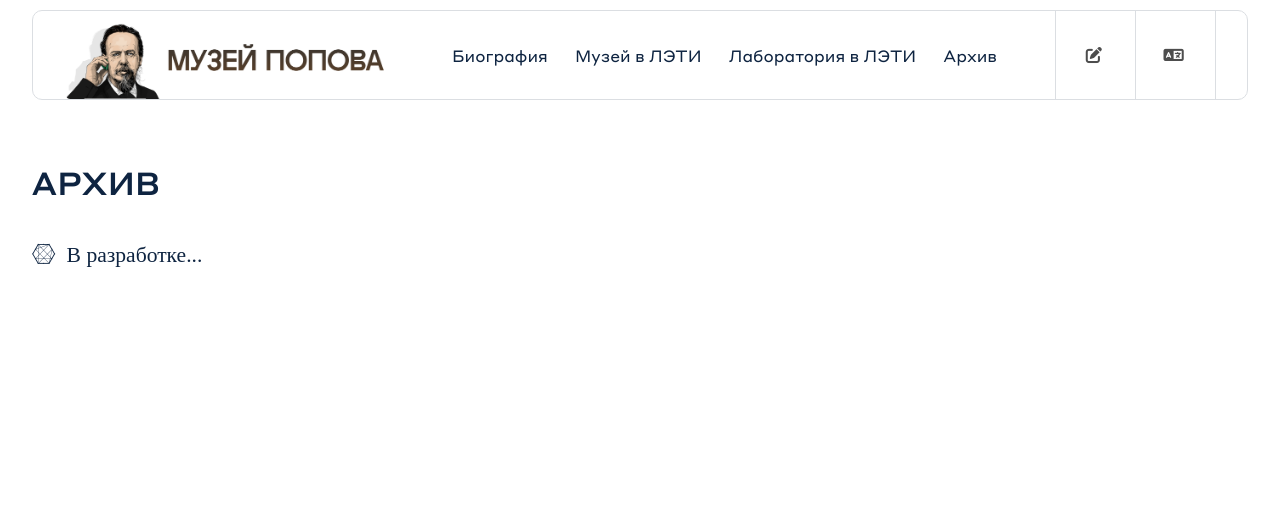
After one commit to matvej-melikhov/popov-museum, a Flask app: page /archive in a window 1280 px wide. The commit adds this page. Shown: the top 513 px of the page. Run offline with Flask 3, Linux system fonts and the light colour scheme; some libraries are stand-ins or nearby versions.

Commit message:
Добавление страницы "Архив"

```diff
--- a/app/routes.py
+++ b/app/routes.py
@@ -17,6 +17,10 @@ def laboratory_museum():
 def registration():
     return render_template("registration.html")
 
+@application.route("/archive")
+def archive():
+    return render_template("archive.html");
+
 @application.route("/success")
 def success():
     return render_template("success.html")
--- /dev/null
+++ b/app/templates/archive.html
@@ -0,0 +1,11 @@
+{% extends "base-templates/base.html" %}
+
+{% block title %}Архив{% endblock %}
+
+
+{% block content %}
+
+    <h2 class="title">Архив</h2>
+    <p class="text"><i class="fa-brands fa-connectdevelop"></i>&nbsp;&nbsp;В разработке...</p>
+
+{% endblock %}
--- a/app/templates/base-templates/base.html
+++ b/app/templates/base-templates/base.html
@@ -28,7 +28,7 @@
                <li class="navbar__item"><a href="">Биография</a></li>
                <li class="navbar__item"><a href="">Музей&nbsp;в&nbsp;ЛЭТИ</a></li>
                <li class="navbar__item"><a href="">Лаборатория&nbsp;в&nbsp;ЛЭТИ</a></li>
-               <li class="navbar__item"><a href="">Галерея</a></li>
+               <li class="navbar__item"><a href="">Архив</a></li>
            </ul>
 
            <a onclick="toggleNavbar()" href="#" class="header__mobile-burger"><i class="fa-solid fa-bars"></i></a>
@@ -49,7 +49,7 @@
             <li class="mobile-navbar__item"><a href="">Биография</a></li>
             <li class="mobile-navbar__item"><a href="">Музей&nbsp;в&nbsp;ЛЭТИ</a></li>
             <li class="mobile-navbar__item"><a href="">Лаборатория&nbsp;в&nbsp;ЛЭТИ</a></li>
-            <li class="mobile-navbar__item"><a href="">Галерея</a></li>
+            <li class="mobile-navbar__item"><a href="">Архив</a></li>
         </ul>
 
         <div class="mobile-navbar__mini-btns">
```
